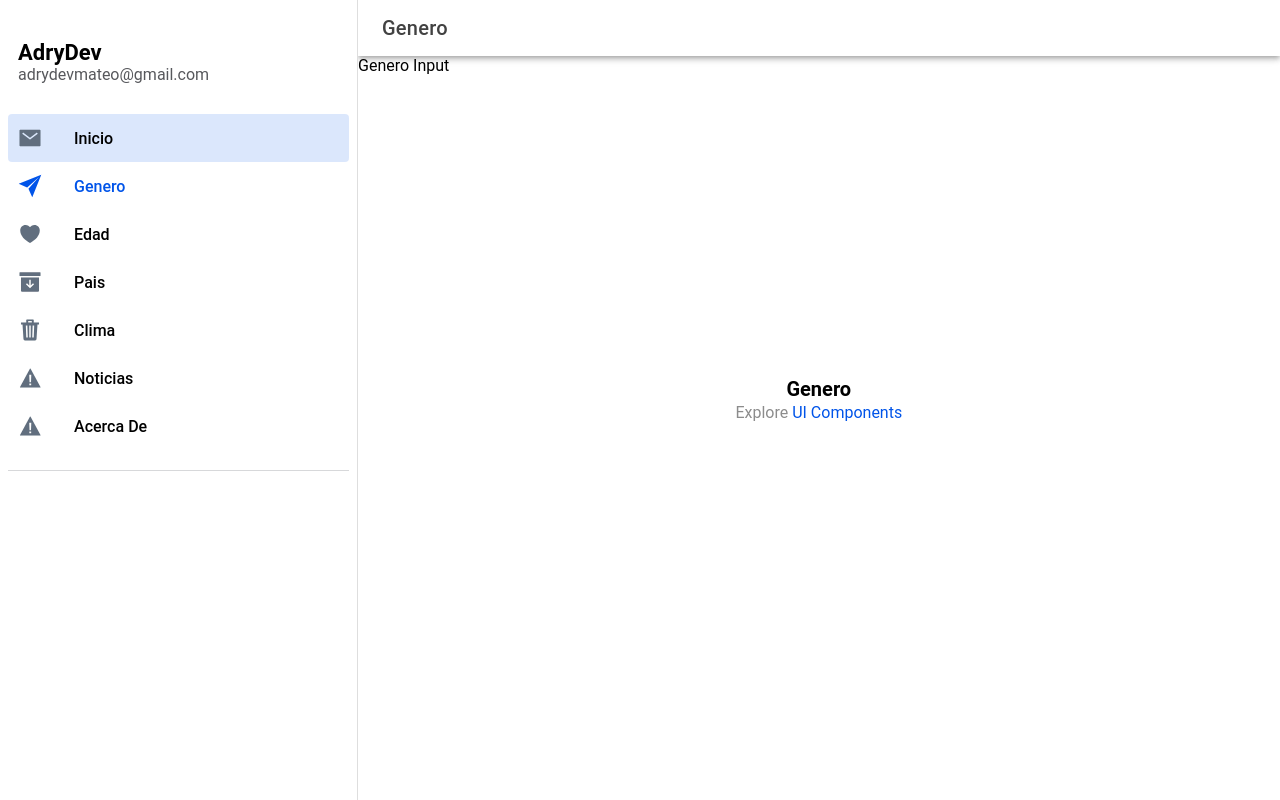
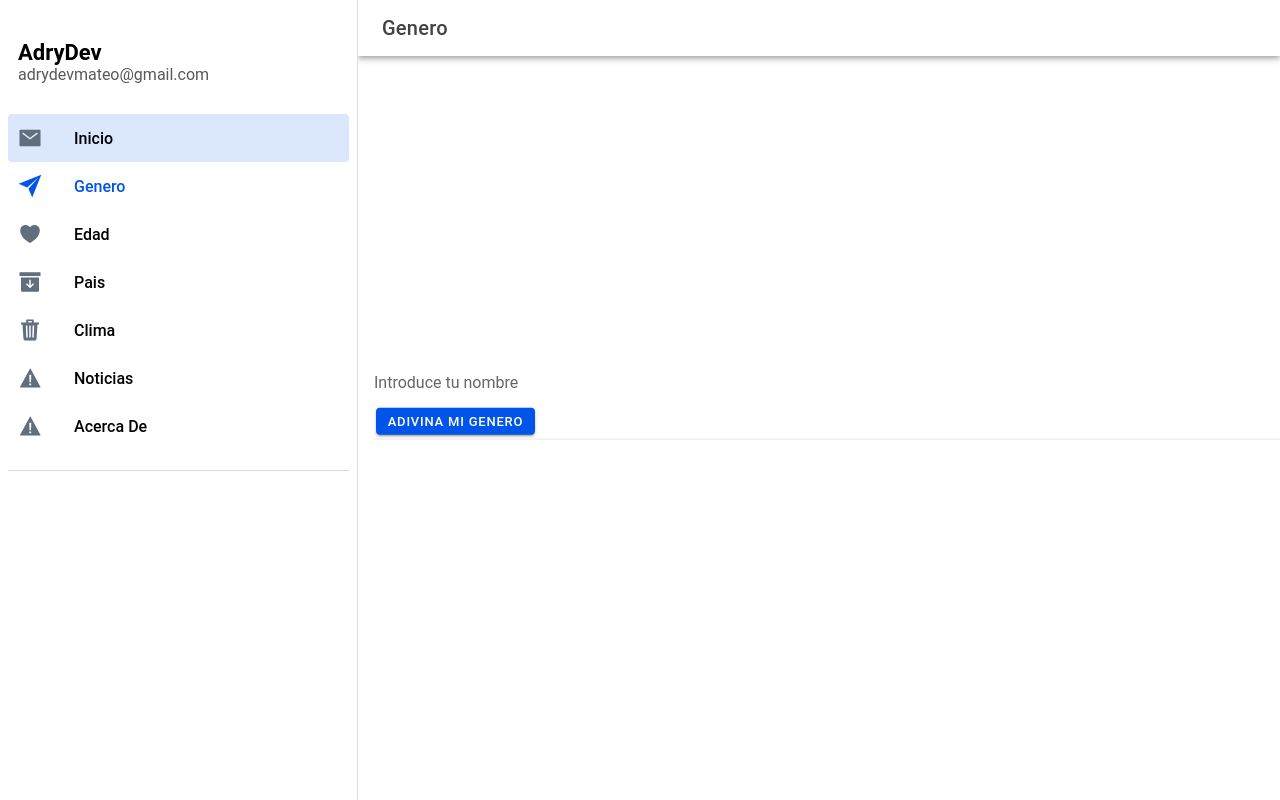
Before and after one commit to Adrydevmateo/tarea6, a React (Vite) app: page /folder/Inicio in a window 1280 px wide. Both pictures are taken after a click on the element "Genero". Built offline with nearby package versions, Linux system fonts and the light colour scheme.

Commit message:
Genero page logic added

```diff
--- a/src/components/ExploreContainer.tsx
+++ b/src/components/ExploreContainer.tsx
@@ -2,14 +2,12 @@ import { PropsWithChildren } from 'react';
 import './ExploreContainer.css';
 
 interface ContainerProps extends PropsWithChildren {
-    name: string;
 }
 
-const ExploreContainer: React.FC<ContainerProps> = ({ name, children }) => {
+const ExploreContainer: React.FC<ContainerProps> = ({ children }) => {
     return (
         <div id="container">
-            <strong>{name}</strong>
-            <p>Explore <a target="_blank" rel="noopener noreferrer" href="https://ionicframework.com/docs/components">UI Components</a></p>
+            {children}
         </div>
     );
 };
--- a/src/pages/Genero.tsx
+++ b/src/pages/Genero.tsx
@@ -1,9 +1,68 @@
+import { IonButton, IonInput, IonItem } from "@ionic/react";
+import { type FormEvent, useState, type SVGProps } from "react";
+
+type Genre = "male" | "female" | undefined
+
+type Response = {
+    count: number,
+    gender: Genre,
+    name: string,
+    probability: number
+}
+
 export default function Genero() {
-    //Response: {"count":133934,"name":"irma","gender":"female","probability":0.99}
+    const [genre, setGenre] = useState<Genre>(undefined)
+
+    const fetchGenre = async (name: string) => {
+        try {
+            const url = `https://api.genderize.io/?name=${name}`
+            const res = await fetch(url)
+            if (!res.ok) throw new Error(res.statusText)
+            const data = await res.json()
+            return data
+        } catch (error) {
+            console.error(error)
+        }
+    }
+
+    const submit = async (e: FormEvent) => {
+        e.preventDefault()
+
+        const form = e.target as HTMLFormElement
+        const formData = new FormData(form)
+
+        const userGenre = String(formData.get("genre"))
+
+        const res: Response = await fetchGenre(userGenre)
+        setGenre(res.gender)
+    }
 
     return (
         <div>
-            Genero Input
+            <IonItem >
+                <form onSubmit={submit}>
+                    <IonInput name="genre" placeholder="Introduce tu nombre" />
+                    <IonButton type="submit">Adivina mi genero</IonButton>
+                </form>
+                <div style={{ "fontSize": "80px", paddingTop: "20px" }}>
+                    {genre == "male" ? <SVGMale /> : null}
+                    {genre == "female" ? <SVGFemale /> : null}
+                </div>
+            </IonItem>
         </div>
     )
 }
+
+function SVGMale(props: SVGProps<SVGSVGElement>) {
+    return (
+        <svg xmlns="http://www.w3.org/2000/svg" width="1em" height="1em" viewBox="0 0 36 36" {...props}><path fill="#269" d="M36 32a4 4 0 0 1-4 4H4a4 4 0 0 1-4-4V4a4 4 0 0 1 4-4h28a4 4 0 0 1 4 4z"></path><path fill="#FFF" d="M15 30.5c-4.687 0-8.5-3.813-8.5-8.5s3.813-8.5 8.5-8.5s8.5 3.813 8.5 8.5s-3.813 8.5-8.5 8.5m0-14c-3.032 0-5.5 2.468-5.5 5.5s2.468 5.5 5.5 5.5s5.5-2.468 5.5-5.5s-2.468-5.5-5.5-5.5"></path><path fill="#FFF" d="M28.5 7h-8.969a1.5 1.5 0 1 0 0 3h5.348l-7 6.879L20 19l7-6.879V17.5a1.5 1.5 0 0 0 3 0v-9A1.5 1.5 0 0 0 28.5 7"></path></svg>
+    )
+}
+
+
+
+function SVGFemale(props: SVGProps<SVGSVGElement>) {
+    return (
+        <svg xmlns="http://www.w3.org/2000/svg" width="1em" height="1em" viewBox="0 0 36 36" {...props}><path fill="#EA596E" d="M36 32a4 4 0 0 1-4 4H4a4 4 0 0 1-4-4V4a4 4 0 0 1 4-4h28a4 4 0 0 1 4 4z"></path><path fill="#FFF" d="M18 22.5c-4.687 0-8.5-3.813-8.5-8.5s3.813-8.5 8.5-8.5s8.5 3.813 8.5 8.5s-3.813 8.5-8.5 8.5m0-14c-3.033 0-5.5 2.468-5.5 5.5s2.467 5.5 5.5 5.5s5.5-2.468 5.5-5.5s-2.467-5.5-5.5-5.5"></path><path fill="#FFF" d="M18 31.5a1.5 1.5 0 0 1-1.5-1.5v-9a1.5 1.5 0 1 1 3 0v9a1.5 1.5 0 0 1-1.5 1.5"></path><path fill="#FFF" d="M22.875 27.5h-9.75a1.5 1.5 0 1 1 0-3h9.75a1.5 1.5 0 1 1 0 3"></path></svg>
+    )
+}
--- a/src/pages/Page.tsx
+++ b/src/pages/Page.tsx
@@ -25,8 +25,9 @@ const Page: React.FC = () => {
                         <IonTitle size="large">{name}</IonTitle>
                     </IonToolbar>
                 </IonHeader>
-                <ExploreContainer name={name} />
-                {name == "Genero" ? <Genero /> : null}
+                <ExploreContainer>
+                    {name == "Genero" ? <Genero /> : null}
+                </ExploreContainer>
             </IonContent>
         </IonPage>
     );
```
